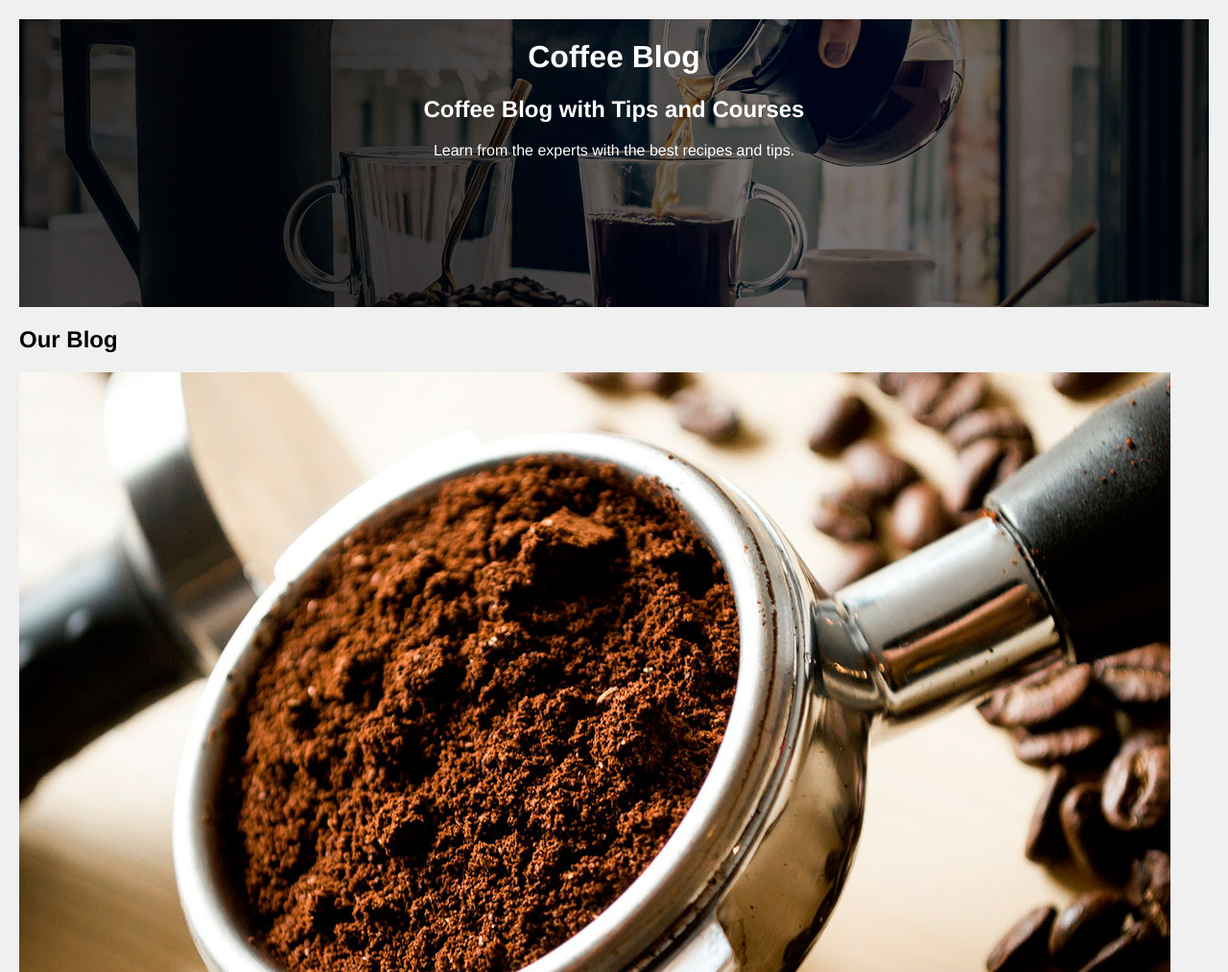
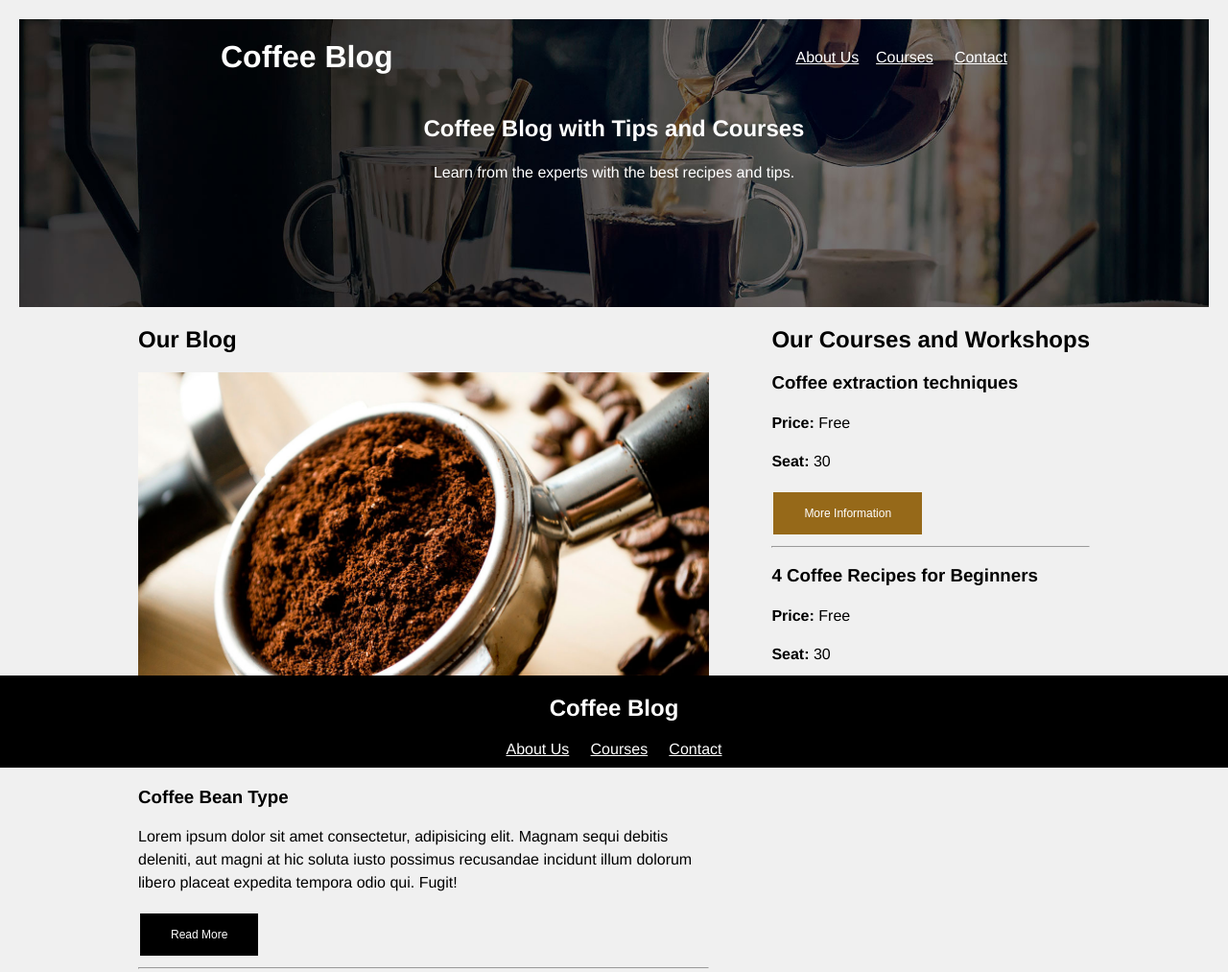
Before and after one commit to jammy-sdgku/FSDI-101, a plain HTML site: page index.html in a window 1280 px wide. Shown: the top 1013 px of the page at 96% size. Drawn offline with Linux system fonts and the light colour scheme.

Commit message:
Class three changes

```diff
--- a/css/style.css
+++ b/css/style.css
@@ -1,6 +1,7 @@
 @charset "utf-8";
 /* CSS Document */
 
+/*global*/
 * {
   box-sizing: border-box;
 }
@@ -20,17 +21,84 @@ body {
   overflow-y:auto;
 }
 
-.wrapper {
-	height: auto;
-	width: 60%;
-	margin:auto;
-	padding-top: 10px;
-	padding-right: 20px;
-	padding-left: 20px;
-	padding-bottom: 10px;
+.main-flex {
+  display:flex;
+  flex-direction:row;
+  justify-content:space-between;
+  align-items:flex-start;
+  height:300px;
 }
 
-.divCB {
+.blog-container {
+  width: 60%;
+}
+
+.courses-container {
+  width: 40%;
+}
+
+.header-container {
+  width: 60%;
+}
+
+.header-nav-container {
+  width: 40%;
+}
+
+p{
+  line-height: 1.5;
+}
+
+h1 {
+  text-align: center;
+}
+
+img {
+  max-width: 100%;
+}
+
+/*Utilities*/
+
+.container {
+  width: 80%;
+  margin-left: auto;
+  margin-right: auto;
+}
+
+button {
+  border: none;
+  color: white;
+  background-color: black;
+  padding: 15px 32px;
+  text-align: center;
+  text-decoration: none;
+  display: inline-block;
+  font-size: 12px;
+  margin: 4px 2px;
+  cursor: pointer;
+  text-decoration: none;
+
+}
+
+.btn-brown {
+  background-color: #966919;
+}
+
+/*Header*/
+
+.header-flex {
+  display: flex;
+  justify-content: space-around;
+  align-items: center;
+}
+
+.menu a {
+  color: white;
+  text-decoration: none;
+  margin-right: 10px;
+}
+
+.primary-header {
     background-image: url("../img/banner.jpg");
     background-position: center;
     background-repeat: no-repeat;
@@ -42,6 +110,20 @@ body {
 }
 
 .divOB {
+    background-position: center;
+    background-repeat: no-repeat;
+    background-size: cover;
+    position: relative;
+}
+
+.divDC {
+    background-position: center;
+    background-repeat: no-repeat;
+    background-size: cover;
+    position: relative;
+}
+
+.divCBen {
     background-position: center;
     background-repeat: no-repeat;
     background-size: cover;
@@ -67,21 +149,12 @@ a:active {
   color: blue;
 }
 
-button {
-    border: none;
-    color: white;
-    background-color: black;
-    padding: 15px 32px;
-    text-align: center;
-    text-decoration: none;
-    display: inline-block;
-    font-size: 16px;
-    margin: 4px 2px;
-    cursor: pointer;
-
-}
-
 footer {
+  position: fixed;
+  left: 0;
+  bottom: 0;
+  width: 100%;
+  padding-bottom: 10px;
   text-align: center;
   color: white;
   background-color: black;
--- a/index.html
+++ b/index.html
@@ -7,31 +7,69 @@
         <title>Coffee Blog</title>
     </head>
     <body>
-        <div class="divCB">
+        <header class="primary-header">
+            <div class="header-flex">
                 <h1>Coffee Blog</h1>
+                <nav><a href= "./aboutUs.html">About Us</a>&nbsp;	&nbsp;
+                        <a href= "./courses.html">Courses</a>	&nbsp;	&nbsp;
+                        <a href= "./contacts.html">Contact</a>
+                </nav>
+            </div>
                 <h2>Coffee Blog with Tips and Courses</h2>
                 <p>Learn from the experts with the best recipes and tips.</p>
+        </header>
+
+        <main class="container main-flex">
+            <section class="blog-container">
+                <div class="divOB">
+                    <h2>Our Blog</h2>
+                    <img src= "../img/blog1.jpg">
+                        <h3>Coffee Bean Type</h3>
+                        <p>Lorem ipsum dolor sit amet consectetur, adipisicing elit. Magnam sequi debitis deleniti, aut magni at hic soluta iusto possimus recusandae incidunt illum dolorum libero placeat expedita tempora odio qui. Fugit!</p>
+                        <button type="button" onclick="location.href='./readmore.html'">Read More</button>
+                        <hr>
                 </div>
 
-        <div class="divOB">
-        <h2>Our Blog</h2>
-        <img src= "../img/blog1.jpg" >
-
-            <h3>Coffee Bean Type</h3>
-            <p>Lorem ipsum dolor sit amet consectetur, adipisicing elit. Magnam sequi debitis deleniti, aut magni at hic soluta iusto possimus recusandae incidunt illum dolorum libero placeat expedita tempora odio qui. Fugit!</p>
-            <button type="button">Read More</button>
-
+                <div class="divDC">
+                    <img src= "../img/blog2.jpg">
                     <h3>3 Delicious Coffee Recipes</h3>
                     <p>Lorem ipsum dolor sit amet consectetur adipisicing elit. Beatae incidunt quibusdam, voluptate provident minima cumque dolores porro nisi magnam, quod unde iusto, facere neque impedit quae dolore sed aperiam consectetur.</p>
-            <br>
+                    <button type="button" onclick="location.href='./readmore.html'">Read More</button>
+                    <hr>
+                </div>
+
+                <div class="divCBen">
+                    <img src= "../img/blog3.jpg" alt="coffee cup">
                     <h3>Coffee Benefits</h3>
                     <p>Lorem ipsum dolor sit amet, consectetur adipisicing elit. Accusantium vitae veritatis, libero delectus fugit nihil natus hic, dicta autem nobis excepturi blanditiis aliquam ducimus ipsa, expedita in distinctio placeat totam.</p>
+                    <button type="button" onclick="location.href='./readmore.html'">Read More</button>
+                    <hr>
                 </div>
-        <br>
+            </section>
+
+            <section class="course-container">
+                <div class="courses">
+                    <h2>Our Courses and Workshops</h2>
+                    <h3>Coffee extraction techniques</h3>
+                    <p><b>Price:</b> Free</p>
+                    <p><b>Seat:</b> 30</p>
+                    <button type="button" class="btn-brown" onclick="location.href='./readmore.html'">More Information</button>
+
+                    <hr>
+                    <h3>4 Coffee Recipes for Beginners</h3>
+                    <p><b>Price:</b> Free</p>
+                    <p><b>Seat:</b> 30</p>
+                    <button type="button" class="btn-brown" onclick="location.href='./readmore.html'">More Information </button>
+                </div>
+            </section>
+        </main>
 
         <footer>
         <h2>Coffee Blog</h2>
-            <p><a href= "./aboutUs.html">About Us</a>&nbsp;&nbsp;<a href= "./courses.html">Courses</a>&nbsp;&nbsp;<a href= "./contacts.html">Contact</a></p>
+            <nav><a href= "./aboutUs.html">About Us</a>	&nbsp;	&nbsp;
+                <a href= "./courses.html">Courses</a>	&nbsp;	&nbsp;
+                <a href= "./contacts.html">Contact</a></nav>
         </footer>
+
     </body>
 </html>
```
Also changed, not shown: readmore.html (added, +11 -0 lines). Lines whose indentation alone changed are shown as unchanged.
